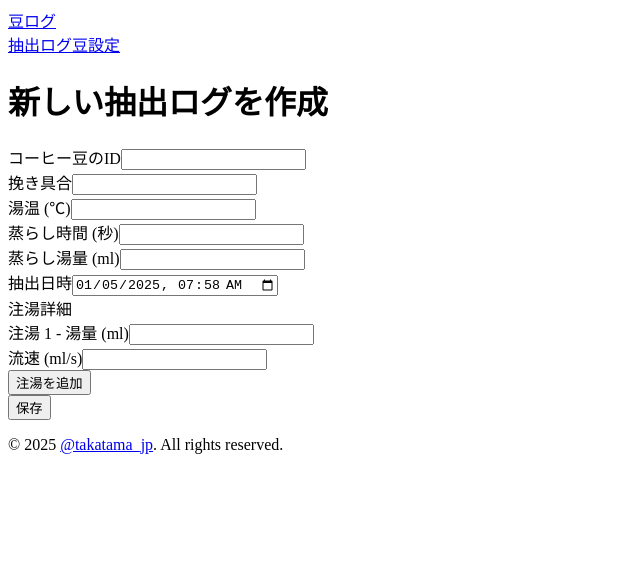
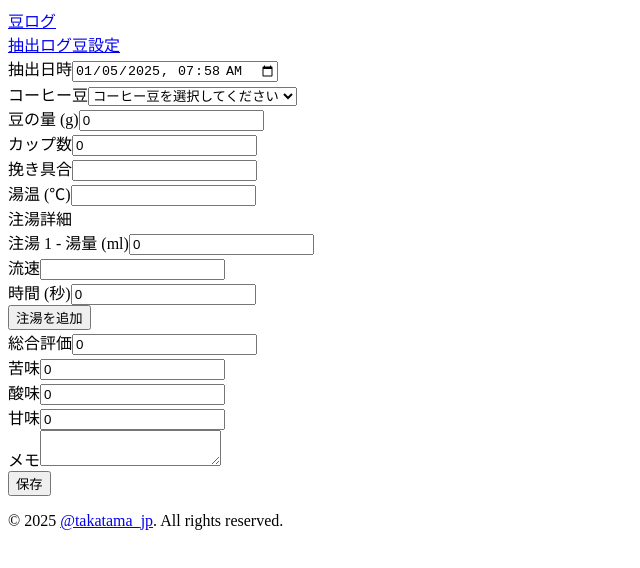
Before and after one commit to takatama/mame-log, a React app: page /brews/new in a window 1280 px wide. Shown: the top 568 px of the page, without its empty margins (0-640 px from the left). Built offline with nearby package versions, Linux system fonts and the light colour scheme; the HTML template or start-up script is replaced by a standard one.

Commit message:
feat: update Bean and Brew types, enhance Brew and Bean components, and improve data handling

```diff
--- a/src/App.tsx
+++ b/src/App.tsx
@@ -20,29 +20,29 @@ const App: React.FC = () => {
       dryingMethod: 'ペタテドライ',
       processingMethod: 'ハニー',
       roastLevel: '中煎り',
-      purchaseAmount: { value: 200, unit: 'g' },
-      price: { value: 1500, currency: 'JPY' },
+      roastDate: '2024-11-30',
+      purchaseAmount: 200,
       purchaseDate: '2024-12-01',
-      roastDate: '2024-11-30',
-      photoUrl: 'https://via.placeholder.com/150',
+      price: 1500,
       seller: 'コーヒー豆専門店A',
       sellerUrl: 'https://example.com',
+      photoUrl: 'https://via.placeholder.com/150',
     },
     {
       id: 2,
       name: 'オリエンテナチュラル',
       country: 'グアテマラ',
       area: 'オリエンテ',
-      roastLevel: '浅煎り',
-      purchaseAmount: { value: 250, unit: 'g' },
-      price: { value: 1800, currency: 'JPY' },
-      photoUrl: 'https://via.placeholder.com/150',
-      purchaseDate: '2024-01-01',
-      roastDate: '2024-01-03',
       dryingMethod: 'ナチュラル',
       processingMethod: 'ナチュラル',
+      roastLevel: '浅煎り',
+      roastDate: '2024-01-03',
+      purchaseAmount: 250,
+      purchaseDate: '2024-01-01',
+      price: 1800,
       seller: 'コーヒー豆太郎',
       sellerUrl: 'https://example.com',
+      photoUrl: 'https://via.placeholder.com/150',
     },
   ];
 
@@ -56,7 +56,8 @@ const App: React.FC = () => {
   const brews = [
     {
       id: 1,
-      bean: {
+      brewDate: '2024-12-30T08:00:00',
+      bean:     {
         id: 1,
         name: 'メキシコ オアハカ ハニー',
         country: 'メキシコ',
@@ -64,25 +65,28 @@ const App: React.FC = () => {
         dryingMethod: 'ペタテドライ',
         processingMethod: 'ハニー',
         roastLevel: '中煎り',
-        purchaseAmount: { value: 200, unit: 'g' },
-        price: { value: 1500, currency: 'JPY' },
+        roastDate: '2024-11-30',
+        purchaseAmount: 200,
         purchaseDate: '2024-12-01',
-        roastDate: '2024-11-30',
-        photoUrl: 'https://via.placeholder.com/150',
+        price: 1500,
         seller: 'コーヒー豆専門店A',
         sellerUrl: 'https://example.com',
+        photoUrl: 'https://via.placeholder.com/150',
       },
       beanAmount: 20,
       grindSize: '中挽き',
+      cups: 2,
       waterTemp: 85,
-      bloomTime: 30,
-      bloomWater: 50,
-      brewDate: '2024-12-30T08:00:00',
       pours: [
-        { pourNumber: 1, amount: 100, flowRate: '2.0' },
-        { pourNumber: 2, amount: 150, flowRate: '1.5' },
+        { index: 0, amount: 60, flowRate: 'ゆっくり', time: 30 },
+        { index: 1, amount: 170, flowRate: '普通' },
+        { index: 2, amount: 170, flowRate: '普通' },
       ],
-      rating: 4,
+      overallScore: 4,
+      bitterness: 3,
+      acidity: 2,
+      sweetness: 4,
+      notes: 'フルーティーでおいしい',
     }
   ];
 
@@ -106,7 +110,7 @@ const App: React.FC = () => {
             <Route path="/beans/new" element={<BeanForm />} />
             <Route path="/beans/:id" element={<BeanDetailWrapper />} />
             <Route path="/brews" element={<BrewList brews={brews} />} />
-            <Route path="/brews/new" element={<BrewForm />} />
+            <Route path="/brews/new" element={<BrewForm beans={beans}/>} />
             <Route path="/brews/:id" element={<BrewDetailWrapper />} />
             <Route path="/settings" element={<Settings />} />
           </Routes>
--- a/src/pages/BeanForm.tsx
+++ b/src/pages/BeanForm.tsx
@@ -1,20 +1,18 @@
 import React, { useState } from 'react';
 
-const NewBean: React.FC = () => {
+const BeanForm: React.FC = () => {
   const [name, setName] = useState('');
   const [country, setCountry] = useState('');
   const [area, setArea] = useState('');
-  const [roastLevel, setRoastLevel] = useState('');
   const [dryingMethod, setDryingMethod] = useState('');
   const [processingMethod, setProcessingMethod] = useState('');
+  const [roastLevel, setRoastLevel] = useState('');
+  const [roastDate, setRoastDate] = useState('');
   const [seller, setSeller] = useState('');
   const [sellerUrl, setSellerUrl] = useState('');
   const [purchaseDate, setPurchaseDate] = useState('');
-  const [purchaseAmountValue, setPurchaseAmountValue] = useState(0);
-  const [purchaseAmountUnit, setPurchaseAmountUnit] = useState('');
-  const [priceValue, setPriceValue] = useState(0);
-  const [priceCurrency, setPriceCurrency] = useState('');
-  const [roastDate, setRoastDate] = useState('');
+  const [purchaseAmount, setPurchaseAmount] = useState(0);
+  const [price, setPrice] = useState(0);
   const [photoUrl, setPhotoUrl] = useState('');
 
   const handleSubmit = (e: React.FormEvent) => {
@@ -23,15 +21,15 @@ const NewBean: React.FC = () => {
       name,
       country,
       area,
-      roastLevel,
       dryingMethod,
       processingMethod,
+      roastLevel,
+      roastDate,
       seller,
       sellerUrl,
       purchaseDate,
-      purchaseAmount: { value: purchaseAmountValue, unit: purchaseAmountUnit },
-      price: { value: priceValue, currency: priceCurrency },
-      roastDate,
+      purchaseAmount,
+      price,
       photoUrl
     };
     console.log(newBean);
@@ -40,7 +38,7 @@ const NewBean: React.FC = () => {
 
   return (
     <div className="container mx-auto p-4">
-      <h1 className="text-2xl font-bold mb-4">新しいコーヒー豆を追加</h1>
+      {/* <h1 className="text-2xl font-bold mb-4">新しいコーヒー豆を追加</h1> */}
       <form onSubmit={handleSubmit} className="space-y-4">
         <div>
           <label className="block text-sm font-medium">豆の名前</label>
@@ -71,15 +69,6 @@ const NewBean: React.FC = () => {
           />
         </div>
         <div>
-          <label className="block text-sm font-medium">焙煎度</label>
-          <input
-            type="text"
-            value={roastLevel}
-            onChange={(e) => setRoastLevel(e.target.value)}
-            className="mt-1 block w-full border rounded-md p-2"
-          />
-        </div>
-        <div>
           <label className="block text-sm font-medium">乾燥方法</label>
           <input
             type="text"
@@ -94,6 +83,51 @@ const NewBean: React.FC = () => {
             type="text"
             value={processingMethod}
             onChange={(e) => setProcessingMethod(e.target.value)}
+            className="mt-1 block w-full border rounded-md p-2"
+          />
+        </div>
+        <div>
+          <label className="block text-sm font-medium">焙煎度</label>
+          <input
+            type="text"
+            value={roastLevel}
+            onChange={(e) => setRoastLevel(e.target.value)}
+            className="mt-1 block w-full border rounded-md p-2"
+          />
+        </div>
+        <div>
+          <label className="block text-sm font-medium">焙煎日</label>
+          <input
+            type="date"
+            value={roastDate}
+            onChange={(e) => setRoastDate(e.target.value)}
+            className="mt-1 block w-full border rounded-md p-2"
+          />
+        </div>
+        <div>
+          <label className="block text-sm font-medium">購入日</label>
+          <input
+            type="date"
+            value={purchaseDate}
+            onChange={(e) => setPurchaseDate(e.target.value)}
+            className="mt-1 block w-full border rounded-md p-2"
+          />
+        </div>
+        <div>
+          <label className="block text-sm font-medium">購入量</label>
+          <input
+            type="number"
+            value={purchaseAmount}
+            onChange={(e) => setPurchaseAmount(Number(e.target.value))}
+            className="mt-1 block w-full border rounded-md p-2"
+          />
+        </div>
+        <div>
+          <label className="block text-sm font-medium">価格</label>
+          <input
+            type="number"
+            value={price}
+            onChange={(e) => setPrice(Number(e.target.value))}
             className="mt-1 block w-full border rounded-md p-2"
           />
         </div>
@@ -116,54 +150,6 @@ const NewBean: React.FC = () => {
           />
         </div>
         <div>
-          <label className="block text-sm font-medium">購入日</label>
-          <input
-            type="date"
-            value={purchaseDate}
-            onChange={(e) => setPurchaseDate(e.target.value)}
-            className="mt-1 block w-full border rounded-md p-2"
-          />
-        </div>
-        <div>
-          <label className="block text-sm font-medium">購入量</label>
-          <input
-            type="number"
-            value={purchaseAmountValue}
-            onChange={(e) => setPurchaseAmountValue(Number(e.target.value))}
-            className="mt-1 block w-full border rounded-md p-2"
-          />
-          <input
-            type="text"
-            value={purchaseAmountUnit}
-            onChange={(e) => setPurchaseAmountUnit(e.target.value)}
-            className="mt-1 block w-full border rounded-md p-2"
-          />
-        </div>
-        <div>
-          <label className="block text-sm font-medium">価格</label>
-          <input
-            type="number"
-            value={priceValue}
-            onChange={(e) => setPriceValue(Number(e.target.value))}
-            className="mt-1 block w-full border rounded-md p-2"
-          />
-          <input
-            type="text"
-            value={priceCurrency}
-            onChange={(e) => setPriceCurrency(e.target.value)}
-            className="mt-1 block w-full border rounded-md p-2"
-          />
-        </div>
-        <div>
-          <label className="block text-sm font-medium">焙煎日</label>
-          <input
-            type="date"
-            value={roastDate}
-            onChange={(e) => setRoastDate(e.target.value)}
-            className="mt-1 block w-full border rounded-md p-2"
-          />
-        </div>
-        <div>
           <label className="block text-sm font-medium">写真URL</label>
           <input
             type="url"
@@ -178,4 +164,4 @@ const NewBean: React.FC = () => {
   );
 };
 
-export default NewBean;
+export default BeanForm;
--- a/src/pages/BrewForm.tsx
+++ b/src/pages/BrewForm.tsx
@@ -1,17 +1,22 @@
 import React, { useEffect, useState } from 'react';
 import { useLocation } from 'react-router-dom';
+import { Bean, Beans } from '../types/Bean';
 
-const NewBrew: React.FC = () => {
+const BrewForm: React.FC<Beans> = ({ beans }) => {
   const location = useLocation();
   const [brew, setBrew] = useState<any>(null);
-
-  const [beanId, setBeanId] = useState(brew?.beanId || '');
+  const [bean, setBean] = useState<any>(brew?.bean || null);
+  const [beanAmount, setBeanAmount] = useState(0);
+  const [cups, setCups] = useState(0);
   const [grindSize, setGrindSize] = useState(brew?.grindSize || '');
   const [waterTemp, setWaterTemp] = useState(brew?.waterTemp || '');
-  const [bloomTime, setBloomTime] = useState(brew?.bloomTime || '');
-  const [bloomWater, setBloomWater] = useState(brew?.bloomWater || '');
-  const [pours, setPours] = useState(brew?.pours || [{ pourNumber: 1, amount: '', flowRate: '' }]);
+  const [pours, setPours] = useState(brew?.pours || [{ index: 0, amount: 0, flowRate: '', time: 0 }]);
   const [brewDate, setBrewDate] = useState(new Date().toISOString().slice(0, 16)); // 現在の日時を初期値に設定
+  const [overallScore, setOverallScore] = useState(0);
+  const [bitterness, setBitterness] = useState(0);
+  const [acidity, setAcidity] = useState(0);
+  const [sweetness, setSweetness] = useState(0);
+  const [notes, setNotes] = useState(brew?.notes || '');
 
   useEffect(() => {
     if (location.state?.brew) {
@@ -20,7 +25,7 @@ const NewBrew: React.FC = () => {
   }, [location.state]);
 
   const handleAddPour = () => {
-    setPours([...pours, { pourNumber: pours.length + 1, amount: '', flowRate: '' }]);
+    setPours([...pours, { index: pours.length, amount: 0, flowRate: '', time: 0 }]);
   };
 
   const handlePourChange = (index: number, field: string, value: string) => {
@@ -33,13 +38,18 @@ const NewBrew: React.FC = () => {
   const handleSubmit = (e: React.FormEvent) => {
     e.preventDefault();
     const newBrew = {
-      beanId,
+      beanId : bean.id,
+      beanAmount,
+      cups,
       grindSize,
       waterTemp,
-      bloomTime,
-      bloomWater,
+      pours,
       brewDate,
-      pours,
+      overallScore,
+      bitterness,
+      acidity,
+      sweetness,
+      notes
     };
     console.log(newBrew);
     // APIリクエストでデータを保存する処理をここに追加
@@ -47,21 +57,60 @@ const NewBrew: React.FC = () => {
 
   return (
     <div className="container mx-auto p-4">
-      <h1 className="text-2xl font-bold mb-4">新しい抽出ログを作成</h1>
+      {/* <h1 className="text-2xl font-bold mb-4">新しい抽出ログを作成</h1> */}
       <form onSubmit={handleSubmit} className="space-y-6">
-        {/* コーヒー豆の選択 */}
         <div>
-          <label className="block text-sm font-medium">コーヒー豆のID</label>
+          <label className="block text-sm font-medium">抽出日時</label>
           <input
-            type="text"
-            value={beanId}
-            onChange={(e) => setBeanId(e.target.value)}
+            type="datetime-local"
+            value={brewDate}
+            onChange={(e) => setBrewDate(e.target.value)}
             className="mt-1 block w-full border rounded-md p-2"
             required
           />
         </div>
+        {/* コーヒー豆の選択 */}
+        <div>
+          <label className="block text-sm font-medium">コーヒー豆</label>
+          <select
+            value={bean?.id || ''}
+            onChange={(e) => {
+              const selectedBean = beans.find((b: Bean) => b.id === Number(e.target.value));
+              setBean(selectedBean);
+            }}
+            className="mt-1 block w-full border rounded-md p-2"
+            required
+          >
+            <option value="" disabled>コーヒー豆を選択してください</option>
+            {beans.map((bean: Bean) => (
+              <option key={bean.id} value={bean.id}>
+                {bean.name}
+              </option>
+            ))}
+          </select>
+        </div>
 
         {/* 抽出設定 */}
+        <div>
+          <label className="block text-sm font-medium">豆の量 (g)</label>
+          <input
+            type="number"
+            value={beanAmount}
+            onChange={(e) => setBeanAmount(Number(e.target.value))}
+            className="mt-1 block w-full border rounded-md p-2"
+            required
+          />
+        </div>
+        <div>
+          <label className="block text-sm font-medium">カップ数</label>
+          <input
+            type="number"
+            value={cups}
+            onChange={(e) => setCups(Number(e.target.value))}
+            className="mt-1 block w-full border rounded-md p-2"
+            required
+          />
+        </div>
         <div>
           <label className="block text-sm font-medium">挽き具合</label>
           <input
@@ -71,7 +120,6 @@ const NewBrew: React.FC = () => {
             className="mt-1 block w-full border rounded-md p-2"
           />
         </div>
-
         <div>
           <label className="block text-sm font-medium">湯温 (℃)</label>
           <input
@@ -82,44 +130,13 @@ const NewBrew: React.FC = () => {
           />
         </div>
 
-        <div>
-          <label className="block text-sm font-medium">蒸らし時間 (秒)</label>
-          <input
-            type="number"
-            value={bloomTime}
-            onChange={(e) => setBloomTime(e.target.value)}
-            className="mt-1 block w-full border rounded-md p-2"
-          />
-        </div>
-
-        <div>
-          <label className="block text-sm font-medium">蒸らし湯量 (ml)</label>
-          <input
-            type="number"
-            value={bloomWater}
-            onChange={(e) => setBloomWater(e.target.value)}
-            className="mt-1 block w-full border rounded-md p-2"
-          />
-        </div>
-
-        <div>
-          <label className="block text-sm font-medium">抽出日時</label>
-          <input
-            type="datetime-local"
-            value={brewDate}
-            onChange={(e) => setBrewDate(e.target.value)}
-            className="mt-1 block w-full border rounded-md p-2"
-            required
-          />
-        </div>
-
         {/* 注湯詳細 */}
         <div>
           <label className="block text-sm font-medium mb-2">注湯詳細</label>
           {pours.map((pour: any, index: number) => (
             <div key={index} className="space-y-2 mb-4 border p-4 rounded-md">
               <div>
-                <label className="block text-sm font-medium">注湯 {pour.pourNumber} - 湯量 (ml)</label>
+                <label className="block text-sm font-medium">注湯 {pour.index + 1} - 湯量 (ml)</label>
                 <input
                   type="number"
                   value={pour.amount}
@@ -129,11 +146,20 @@ const NewBrew: React.FC = () => {
                 />
               </div>
               <div>
-                <label className="block text-sm font-medium">流速 (ml/s)</label>
+                <label className="block text-sm font-medium">流速</label>
                 <input
                   type="text"
                   value={pour.flowRate}
                   onChange={(e) => handlePourChange(index, 'flowRate', e.target.value)}
+                  className="mt-1 block w-full border rounded-md p-2"
+                />
+              </div>
+              <div>
+                <label className="block text-sm font-medium">時間 (秒)</label>
+                <input
+                  type="text"
+                  value={pour.time}
+                  onChange={(e) => handlePourChange(index, 'time', e.target.value)}
                   className="mt-1 block w-full border rounded-md p-2"
                 />
               </div>
@@ -148,6 +174,51 @@ const NewBrew: React.FC = () => {
           </button>
         </div>
 
+        {/* 評価 */}
+        <div>
+          <label className="block text-sm font-medium">総合評価</label>
+          <input
+            type="number"
+            value={overallScore}
+            onChange={(e) => setOverallScore(Number(e.target.value))}
+            className="mt-1 block w-full border rounded-md p-2"
+          />
+        </div>
+        <div>
+          <label className="block text-sm font-medium">苦味</label>
+          <input
+            type="number"
+            value={bitterness}
+            onChange={(e) => setBitterness(Number(e.target.value))}
+            className="mt-1 block w-full border rounded-md p-2"
+          />
+        </div>
+        <div>
+          <label className="block text-sm font-medium">酸味</label>
+          <input
+            type="number"
+            value={acidity}
+            onChange={(e) => setAcidity(Number(e.target.value))}
+            className="mt-1 block w-full border rounded-md p-2"
+          />
+        </div>
+        <div>
+          <label className="block text-sm font-medium">甘味</label>
+          <input
+            type="number"
+            value={sweetness}
+            onChange={(e) => setSweetness(Number(e.target.value))}
+            className="mt-1 block w-full border rounded-md p-2"
+          />
+        </div>
+        <div>
+          <label className="block text-sm font-medium">メモ</label>
+          <textarea
+            value={notes}
+            onChange={(e) => setNotes(e.target.value)}
+            className="mt-1 block w-full border rounded-md p-2"
+          />
+        </div>
         {/* 保存ボタン */}
         <button type="submit" className="bg-blue-500 text-white p-2 rounded-md">
           保存
@@ -157,4 +228,4 @@ const NewBrew: React.FC = () => {
   );
 };
 
-export default NewBrew;
+export default BrewForm;
--- a/src/pages/BrewList.tsx
+++ b/src/pages/BrewList.tsx
@@ -2,7 +2,7 @@ import React from 'react';
 import { Link } from 'react-router-dom';
 import { Brews } from '../types/Brew';
 
-const Brews: React.FC<Brews> = ({ brews }) => {
+const BrewList: React.FC<Brews> = ({ brews }) => {
 
   return (
     <div className="container mx-auto p-4">
@@ -23,7 +23,7 @@ const Brews: React.FC<Brews> = ({ brews }) => {
             <Link to={`/brews/${brew.id}`} className="text-blue-500 hover:underline">
               <h2 className="font-bold">{brew.brewDate}</h2>
               <p>豆: {brew.bean.name}</p>
-              <p>評価: {'★'.repeat(brew.rating)}</p>
+              <p>評価: {'★'.repeat(brew.overallScore)}</p>
             </Link>
           </li>
         ))}
@@ -32,4 +32,4 @@ const Brews: React.FC<Brews> = ({ brews }) => {
   );
 };
 
-export default Brews;
+export default BrewList;
```
Also changed, not shown: src/pages/BeanDetails.tsx (+10 -12 lines), src/pages/BeanList.tsx (+3 -5 lines), src/pages/BrewDetails.tsx (+21 -15 lines), src/types/Bean.ts (+5 -11 lines), src/types/Brew.ts (+12 -8 lines).
